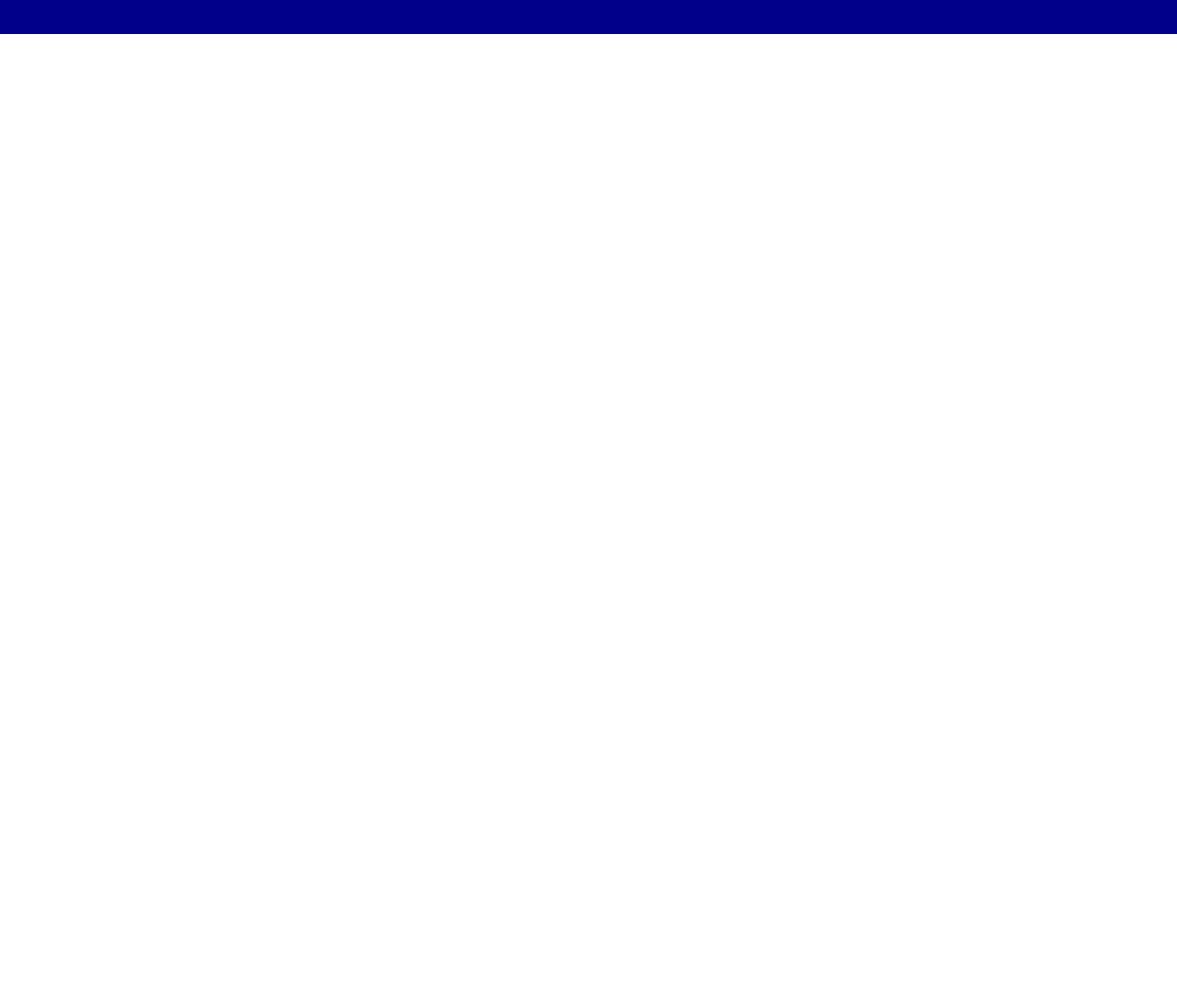
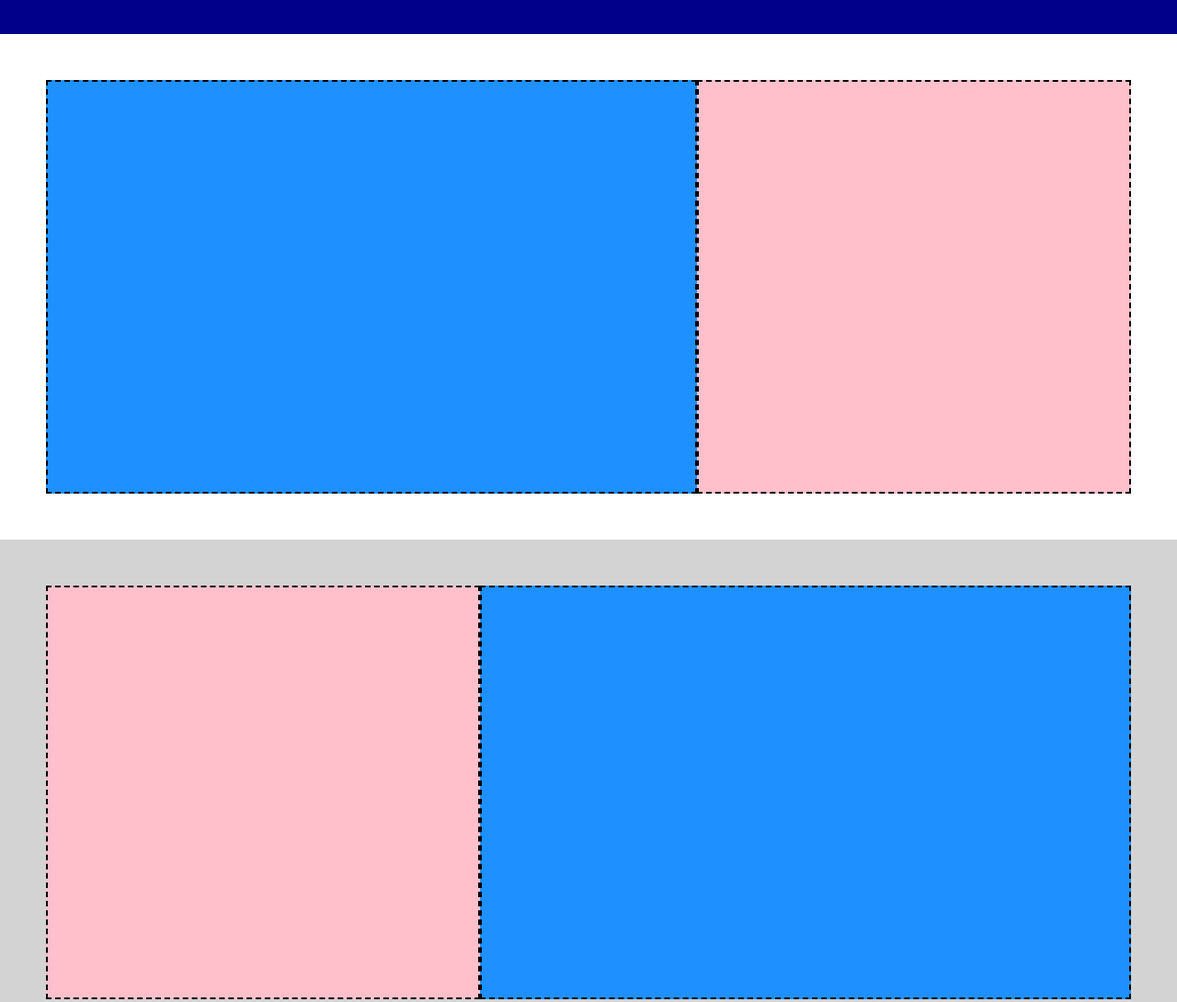
Before and after one commit to LucaCiani/htmlcss-struttura-discord, a plain HTML site: page index.html in a window 1280 px wide. Shown: the part 535-1625 px from the top of the page at 92% size. Before the commit the page ends 800 px from the top, so only its background shows below. Drawn offline with Linux system fonts and the light colour scheme.

Commit message:
add main

```diff
--- a/css/style.css
+++ b/css/style.css
@@ -14,6 +14,10 @@ body{
     --top-header-box-color: #daa520;
     --bottom-header-bg-color: #00008b;
     --bottom-header-box-color: #ee82ee;
+    --main-blue-box: #1e90ff;
+    --main-pink-box: #ffc0cb;
+    --main-big-box: #228b22;
+    --grey-bg: #d3d3d3;
 }
 
 .container{
@@ -70,3 +74,31 @@ ul{
     height: 400px;
     background-color: var(--bottom-header-box-color);
 }
+
+.main-box{
+    display: flex;
+    justify-content: center;
+    padding: 50px 0;
+}
+
+.grey-bg{
+    background-color: var(--grey-bg);
+}
+
+.blue-box{
+    background-color: var(--main-blue-box);
+    height: 450px;
+    width: 60%;
+}
+
+.pink-box{
+    background-color: var(--main-pink-box);
+    height: 450px;
+    width: 40%;
+}
+
+.main-big-box{
+    background-color: var(--main-big-box);
+    width: 100%;
+    height: 850px;
+}
--- a/index.html
+++ b/index.html
@@ -38,7 +38,39 @@
         </div>
     </header>
 
-    <main></main>
+    <main>
+        <section>
+            <div class="container">
+                <div class="main-box">
+                    <div class="blue-box border"></div>
+                    <div class="pink-box border"></div>
+                </div>
+            </div>
+        </section>
+        <section class="grey-bg">
+            <div class="container">
+                <div class="main-box">
+                    <div class="pink-box border"></div>
+                    <div class="blue-box border"></div>
+                </div>
+            </div>
+        </section>
+        <section>
+            <div class="container">
+                <div class="main-box">
+                    <div class="blue-box border"></div>
+                    <div class="pink-box border"></div>
+                </div>
+            </div>
+        </section>
+        <section class="grey-bg">
+            <div class="container">
+                <div class="main-box">
+                    <div class="main-big-box border"></div>
+                </div>
+            </div>
+        </section>
+    </main>
 
     <footer>
         <div class="top-footer"></div>
```
